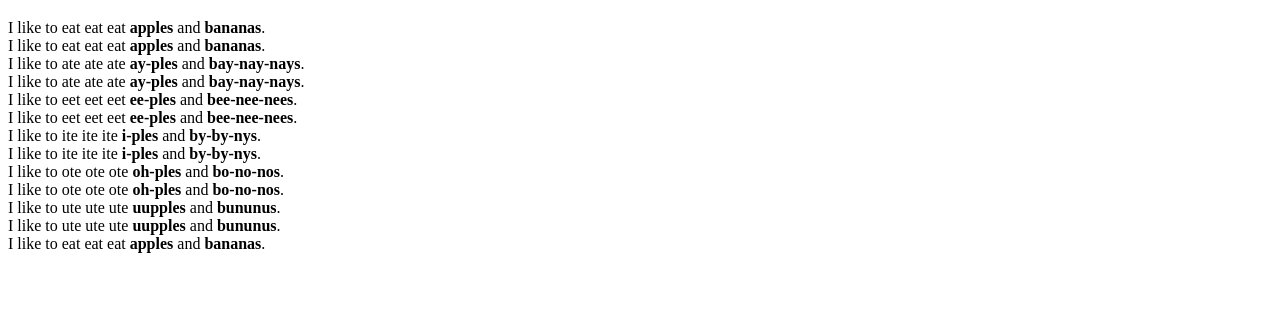
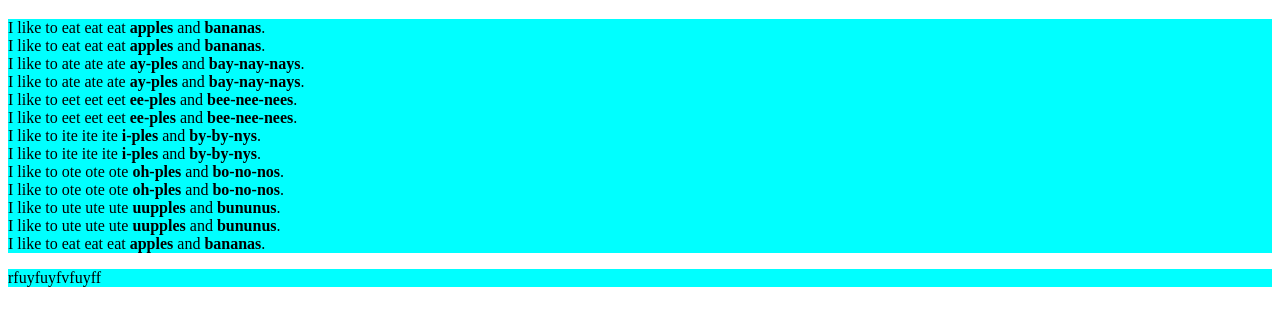
Before and after one commit to Zik3000wo/2-3-CSS-Selecting-by-Class, a plain HTML site: page index.html in a window 1280 px wide. Shown: the part 61-386 px from the top of the page. Drawn offline with Linux system fonts and the light colour scheme.

Commit message:
add background color with class

```diff
--- a/index.html
+++ b/index.html
@@ -4,6 +4,8 @@
         <meta charset="utf-8">
         <title>Challenge: Apples and bananas classes</title>
         <style>
+            .song-n {
+                background-color: aqua; }
 
         </style>
     </head>
@@ -11,7 +13,7 @@
 
     <h1><strong class="apples">Apples</strong> and <strong class="bananas">Bananas</strong></h1>
 
-    <p>
+    <p class="song-n">
     I like to eat eat eat
         <strong class="apples">apples</strong> and
         <strong class="bananas">bananas</strong>.<br>
@@ -52,6 +54,7 @@
         <strong>apples</strong> and
         <strong>bananas</strong>.<br>
 </p>
-
+<p class="song-n">
+    rfuyfuyfvfuyff</p>
     </body>
 </html>
```
